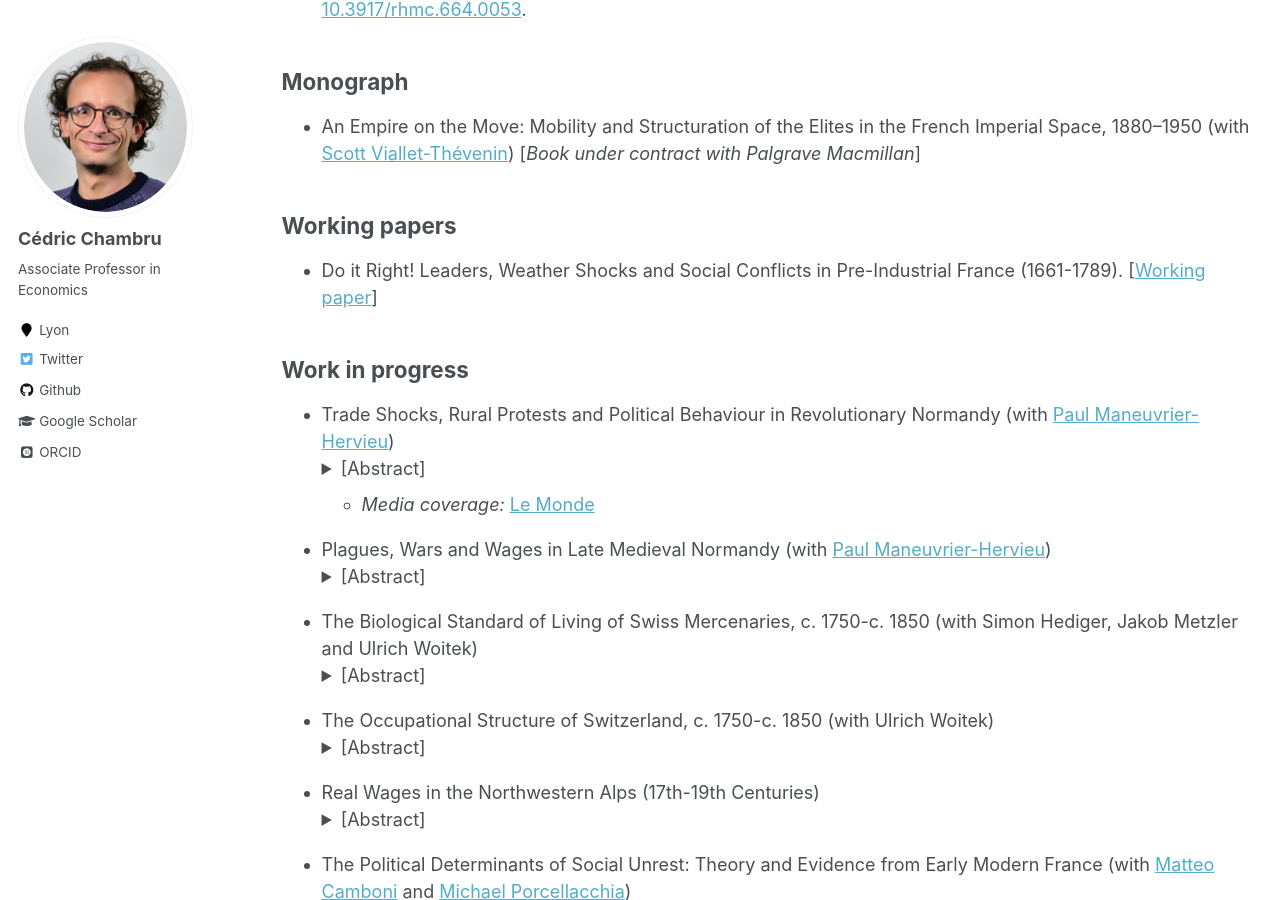
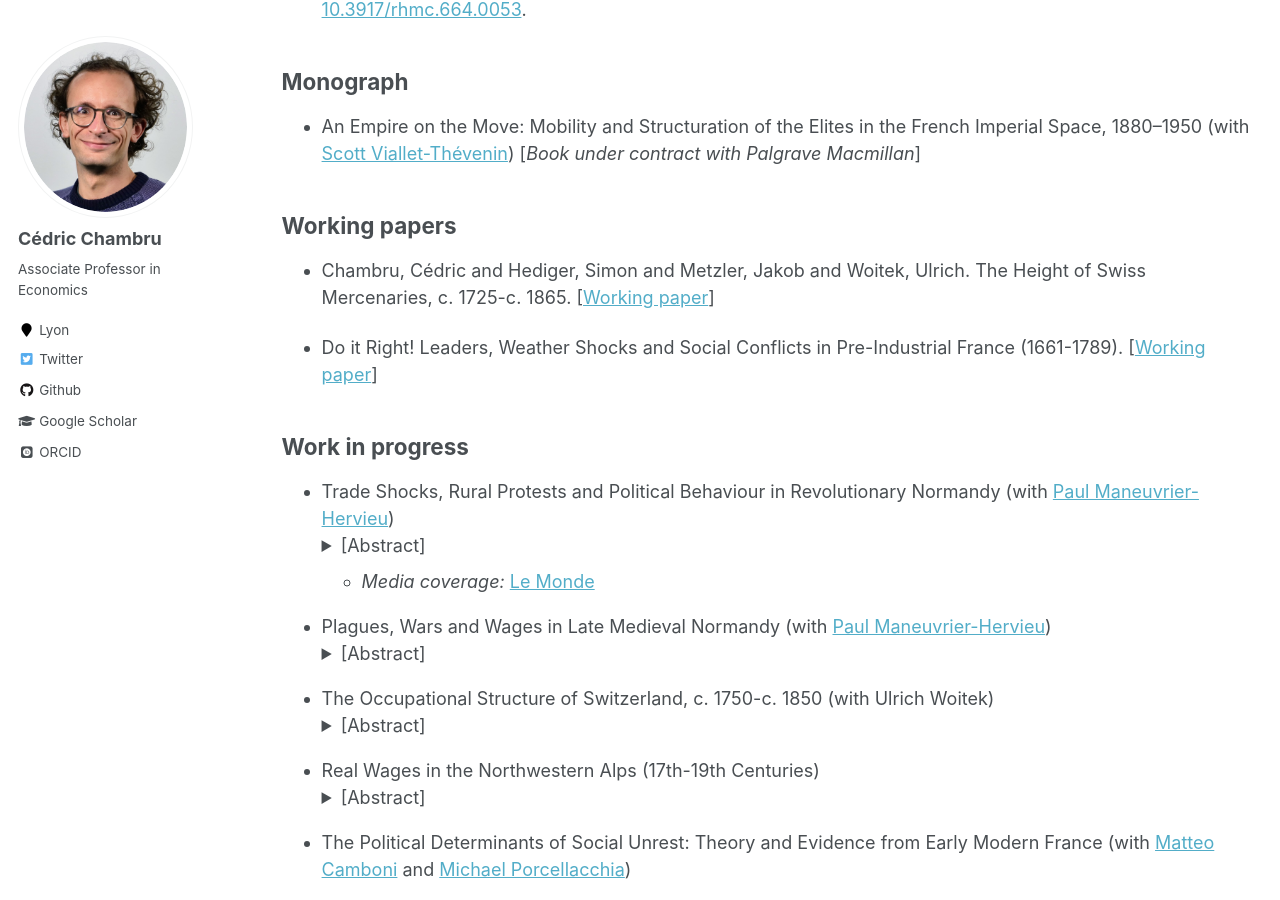
Before and after one commit to CedricChambru/CedricChambru.github.io, a Jekyll site: the page built from _pages/research.md, in a window 1280 px wide and 900 px high, scrolled down 1054 px. Built offline with Jekyll 4.4.1, drawn with Linux system fonts in a browser that asks for light colours; some web fonts are replaced.

Commit message:
Update research.md

```diff
--- a/_pages/research.md
+++ b/_pages/research.md
@@ -28,7 +28,7 @@ redirect_from:
 
 * Chambru, Cédric (2020). Economic shocks, Poverty and Crime in Eighteenth-century Savoy. *Explorations in Economic History*, 78, p. 101353. doi: [10.1016/j.eeh.2020.101353](https://doi.org/10.1016/j.eeh.2020.101353).
 
-* Chambru, Cédric and  [Viallet-Thévenin, Scott](https://cv.archives-ouvertes.fr/scott-viallet-thevenin) (2019). Mobilité sociale et Empire : les gouverneurs coloniaux français entre 1830 et 1960. *Revue d'histoire moderne et contemporaine*, 66(4), pp. 53-88. doi: [10.3917/rhmc.664.0053](https://doi.org/10.3917/rhmc.664.0053).
+* Chambru, Cédric and [Viallet-Thévenin, Scott](https://cv.archives-ouvertes.fr/scott-viallet-thevenin) (2019). Mobilité sociale et Empire : les gouverneurs coloniaux français entre 1830 et 1960. *Revue d'histoire moderne et contemporaine*, 66(4), pp. 53-88. doi: [10.3917/rhmc.664.0053](https://doi.org/10.3917/rhmc.664.0053).
 
 ## Monograph
 
@@ -36,7 +36,10 @@ redirect_from:
 
 ## Working papers
 
+* Chambru, Cédric and Hediger, Simon and Metzler, Jakob and Woitek, Ulrich. The Height of Swiss Mercenaries, c. 1725-c. 1865. [[Working paper](https://doi.org/10.5167/uzh-278710)]
+
 * Do it Right! Leaders, Weather Shocks and Social Conflicts in Pre-Industrial France (1661-1789). [[Working paper](https://doi.org/10.5167/uzh-186150)]
+
 
 ## Work in progress
 
@@ -65,19 +68,6 @@ redirect_from:
       <p align="justify">
         <em>
           In this paper, we propose to analyse the evolution of Norman wages from 1300 to 1600. We rely on new data on wages and prices to estimate series of wages for daily rural and urban skilled and unskilled labourers as well as a tentative series for male annual labourers. In Normandy as elsewhere in Europe, the Black Death and the plague of 1361 initiated a severe demographic crisis. Beyond plagues, Normandy had also to face the consequences of the Hundred Year War between England and France. The effect of the occupation of Normandy by English troops between 1417-9 and 1450 is, however, quite uncertain. The constant demand of supplies certainly drove increases in crop prices, but the demand for craftsmen to construct new fortifications required to hold the territory also plausibly increased labour scarcity and wages. Using data on population derived from hearth rolls for various years and spatial variations in the exposure to the English occupation, we try to understand how plagues, wars and labour scarcity articulated and could explain the formation/evolution of wages during the 15th century in Normandy.
-        </em>
-      </p>
-    </details>
-  </li>
-</ul>
-
-<ul>
-  <li>The Biological Standard of Living of Swiss Mercenaries, c. 1750-c. 1850 (with Simon Hediger, Jakob Metzler and Ulrich Woitek)
-    <details>
-      <summary>[Abstract]</summary>
-      <p align="justify">
-        <em>
-          Although the practice of hiring out citizens to fight for foreign countries lost its importance for generating income during the 18th Century, Swiss mercenaries sent by the state were still under contract up until the mid of the 19th Century. The contracts contain, among other information, height as a means of identification and as an indication of fitness for service. We use this data to look at the change in the biological standard of living in the period c. 1750–c. 1850, considering the specific nature of the mercenary trade. Besides correcting for truncation, the wealth of available data allows distinguishing between birthyear and measurement year effects. Preliminary results show that not taking the measurement year effect into account would lead to a misinterpretation of the changes in the biological standard of living in the period and region of interest. To check whether our  results are not just due to the specific population subgroup we analyze, we compare them with data from prison records and passport registers.
         </em>
       </p>
     </details>
```
